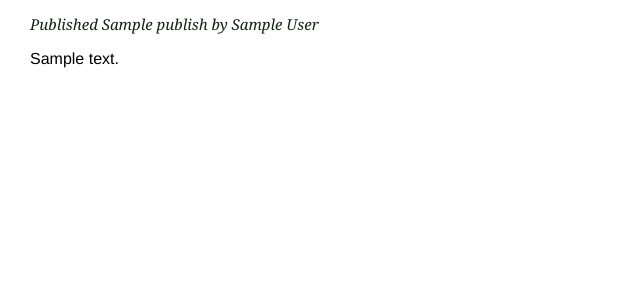
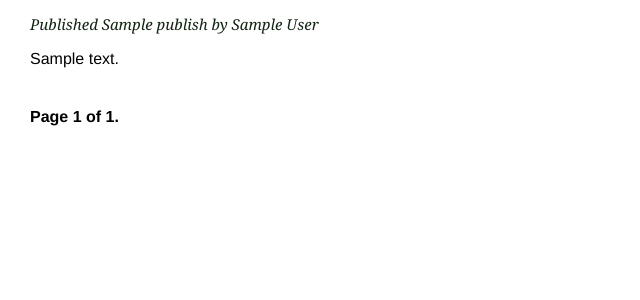
Before and after one commit to SolomonMuhyeY/DjanBlog, a Django app: template blog/templates/blog/post/list.html in a window 1280 px wide. Shown: the part 128-428 px from the top of the page, without its empty margins (0-640 px from the left). Run offline with Django 3.2, Linux system fonts and the light colour scheme; the template is opened without the code that fills it: most values are stand-ins (such as "Sample title", 1, 10 or a date in 2020).

Commit message:
adding Pagination

```diff
--- a/blog/templates/blog/post/list.html
+++ b/blog/templates/blog/post/list.html
@@ -15,4 +15,8 @@
 </p>
 {{ post.body|truncatewords:30|linebreaks }}
 {% endfor %}
+
+<!-- adding pagination -->
+{% include "pagination.html" with page=posts %}
+
 {% endblock %}
--- /dev/null
+++ b/blog/templates/pagination.html
@@ -0,0 +1,13 @@
+<div class="pagination">
+  <span class="step-links">
+    {% if page.has_previous %}
+    <a href="?page={{ page.previous_page_number }}">Previous</a>
+    {% endif %}
+    <span class="current">
+      Page {{ page.number }} of {{ page.paginator.num_pages }}.
+    </span>
+    {% if page.has_next %}
+    <a href="?page={{ page.next_page_number }}">Next</a>
+    {% endif %}
+  </span>
+</div>
```
Also changed, not shown: blog/views.py (+10 -2 lines).
